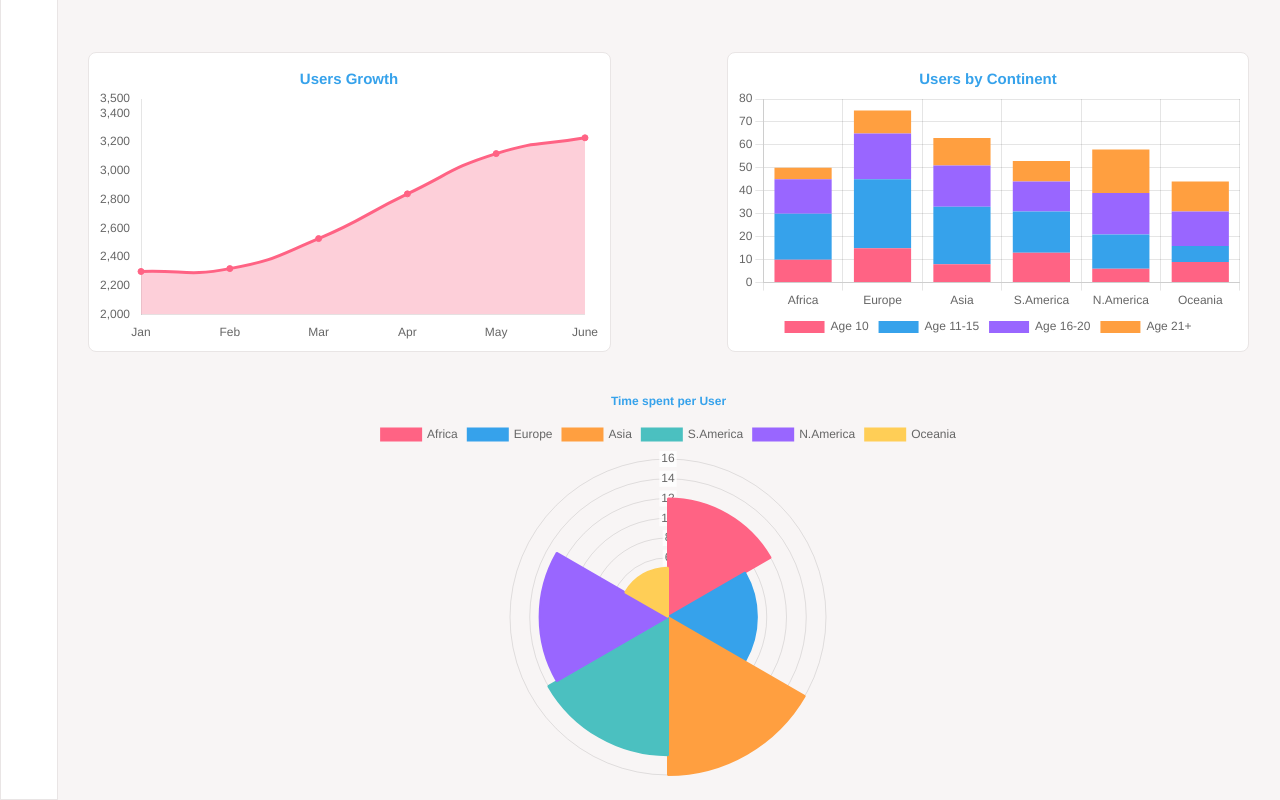
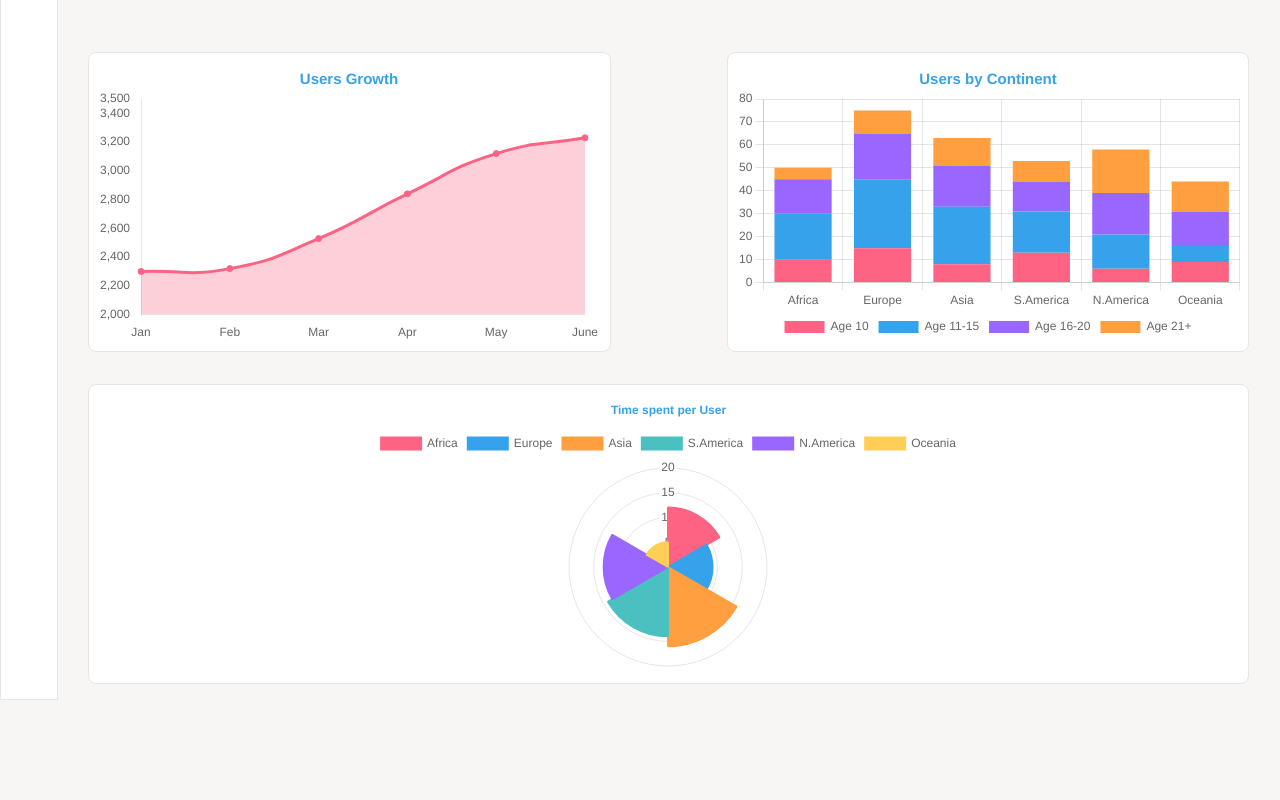
Before and after one commit to AdebestAA/admin-dashboard, a Next.js app: page /users in a window 1280 px wide. Shown: the part 694-1494 px from the top of the page. After the commit the page ends 1394 px from the top, so only its background shows below. Built offline with nearby package versions, Linux system fonts and the light colour scheme.

Commit message:
bg added

```diff
--- a/src/components/UsersComponents/AverageTimeSpent.tsx
+++ b/src/components/UsersComponents/AverageTimeSpent.tsx
@@ -72,7 +72,7 @@ color:"#36A2EB"
   };
 
   return (
-    <div className="mx-auto w-[95%] h-[400px] flex justify-center items-center my-4">
+    <div className="flex bg-white dark:bg-Dwhite justify-center mdsm:max-h-[400px] h-[300px] w-[95%] border-[1px] rounded-lg border-border py-2 my-4 mx-auto">
       <div ref={chartRef} className="w-full h-full">
         <PolarArea data={data} options={options as any} />
       </div>
```
